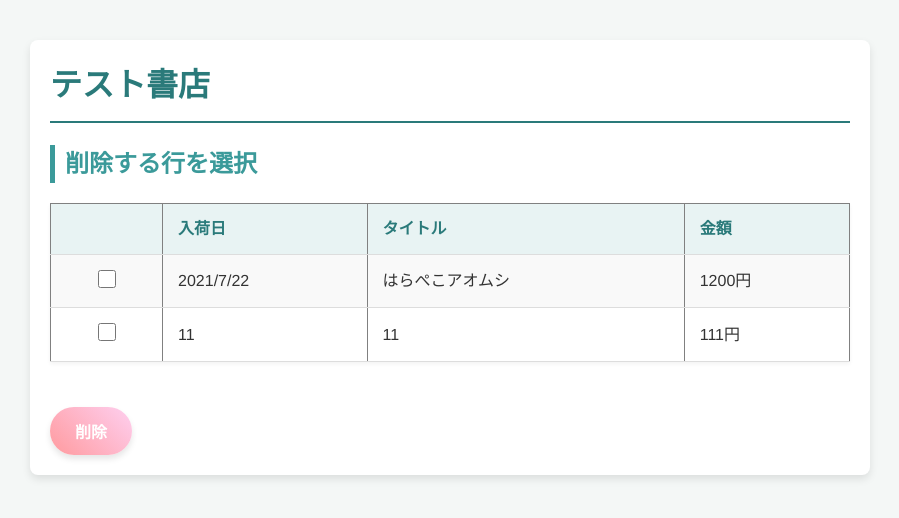
After one commit to yaakitori/flask_web_app_test, a Flask app: page /delete in a window 1280 px wide. The commit adds this page. Shown: the top 518 px of the page, without its empty margins (190-1089 px from the left). Run offline with Flask 3, Linux system fonts and the light colour scheme; data comes from the database, SQL or seed files in the repository; both versions use the stored data as it was after the commit.

Commit message:
データの削除機能を追加

```diff
--- a/flaskr/main.py
+++ b/flaskr/main.py
@@ -42,10 +42,65 @@ def register():
     title = request.form['title']
     price = request.form['price']
     arrival_day = request.form['arrival_day']
+
+    # 何も入力されていr内項目がある場合はトップページに戻る
+    if not title or not price or not arrival_day:
+        return redirect(url_for("index"))
+
     # データベースのbooksのテーブルに登録したい
-
     con =sqlite3.connect(DATABASE)
     con.execute("INSERT INTO books VALUES(?, ?, ?)", [title, price, arrival_day]) # VALUESの値をそれぞれ指定
     con.commit()  # データベースに対する変更を確定（セーブ）するための命令
     con.close()
     return redirect(url_for('index')) # 処理が終わったらトップ画面を表示
+
+# 削除ページを表示
+@app.route('/delete')
+def delete():
+
+    # データベースと接続
+    con = sqlite3.connect(DATABASE)
+    # fetchall()で取得したすべてのデータをPythonのlistオブジェクトとして取得
+    db_books = con.execute("SELECT * FROM books").fetchall()
+    con.close()
+
+    books = []
+    # db_booksを辞書オブジェクトのリストに変換
+    for row in db_books:
+        books.append(
+            {
+                "title": row[0],
+                "price": row[1],
+                "arrival_day": row[2],
+            }
+        )
+    return render_template(
+        'delete.html',
+        books=books
+    )
+
+# データの削除
+@app.route("/delete_books", methods=["POST"])
+def delete_books():
+    # どのデータを削除するか、チェックされたチェックボックスのvalueリストを受け取る
+    # HTMLのname属性を指定する
+    delete_titles = request.form.getlist("delete_titles")  # 同じname属性を持つフォーム要素（今回はチェックボックス）のvalueをリストとして受け取るためのメソッド
+
+    # 何も選択されていない場合はトップページに戻る
+    if not delete_titles:
+        return redirect(url_for("index"))
+
+    # データを削除
+    con =sqlite3.connect(DATABASE)
+
+    # SQLインジェクションを防ぐため、プレースホルダを使う
+    # 処理の骨格だけを最初に渡し、後で値を分離して渡す。後から渡される値を「SQLの命令の一部」としてではなく、常に「ただの文字列や数値データ」として扱うことを保証してくれる
+    # DELETE FROM books WHERE id IN (?, ?, ...) の形を動的に生成
+    placeholders = ", ".join(["?" for _ in delete_titles])  # delete_titlesリストの要素数に合わせて、SQL文のプレースホルダ ? を必要な数だけカンマ区切りで生成
+    sql = f"DELETE FROM books WHERE title IN ({placeholders})"
+    con.execute(sql, delete_titles)
+
+    con.commit()  # データベースに対する変更を確定（セーブ）するための命令
+    con.close()
+
+    return redirect(url_for("index"))  # 処理が終わったらトップ画面を表示
--- a/flaskr/static/style.css
+++ b/flaskr/static/style.css
@@ -97,3 +97,15 @@ input[type="submit"]:active,
     transform: translateY(0);
     box-shadow: 0 2px 4px rgba(0, 0, 0, 0.1);
 }
+
+.checkbox-cell {
+    text-align: center; /* セル内の要素を中央揃え */
+    vertical-align: middle; /* 上下中央揃え */
+}
+
+/* チェックボックス自体のスタイル */
+input[type="checkbox"] {
+    width: 18px; /* 幅を大きくする */
+    height: 18px; /* 高さを大きくする */
+    cursor: pointer; /* マウスカーソルを指の形にする */
+}
--- /dev/null
+++ b/flaskr/templates/delete.html
@@ -0,0 +1,48 @@
+<!DOCTYPE html>
+<html lang="ja">
+<head>
+    <meta charset="UTF-8">
+    <meta name="viewport" content="width=device-width, initial-scale=1.0">
+    <link rel="stylesheet" href="{{ url_for('static', filename='style.css')}}">
+    <title>書店アプリ</title>
+</head>
+<body>
+    <div class="container">
+        <h1>テスト書店</h1>
+        <h2>削除する行を選択</h2>
+        <!-- 引数で渡されたものを埋め込むことができる（波括弧２つで囲む←テンプレートエンジンの機能） -->
+            <!-- if文も作れる -->
+            {% if books == [] %}
+                <p>削除対象がありません</p>
+                <a href="{{ url_for('index') }}" class="button-link">戻る</a>
+            {% else %}
+                <form method="post" action="{{ url_for('delete_books') }}">
+                    <table border="1">
+                        <!-- テーブルの１行を表すタグ -->
+                        <tr>
+                            <th></th>
+                            <th>入荷日</th>
+                            <th>タイトル</th>
+                            <th>金額</th>
+                        </tr>
+                        <!-- for文を作れる -->
+                        {% for book in books %}
+                            <tr>
+                                <td class="checkbox-cell">
+                                    <!-- idはユニークでなければダメ -->
+                                    <input type="checkbox" id="delete_{{ book.title }}" name="delete_titles" value="{{ book.title }}">
+                                    <label for="delete_{{ book.title }}"></label>
+                                </td>
+                                <td>{{ book.arrival_day }}</td>
+                                <td>{{ book.title }}</td>
+                                <td>{{ book.price }}円</td>
+                            </tr>
+                        {% endfor %}
+                    </table>
+                    <br>
+                    <input type="submit" value="削除">
+                </form>
+            {% endif %}
+    </div>
+</body>
+</html>
--- a/flaskr/templates/index.html
+++ b/flaskr/templates/index.html
@@ -34,7 +34,8 @@
             {% endif %}
         <!-- リンクを表示させる。url_for関数の引数には、このリンクをクリックしたら実行させたいpythonの関数名を記述 -->
         <!-- 実施に渡されるのはform関数に紐づくURL -->
-            <a href="{{ url_for('form') }}" class="button-link">編集</a>
+            <a href="{{ url_for('form') }}" class="button-link">新規登録</a>
+            <a href="{{ url_for('delete') }}" class="button-link">削除</a>
     </div>
 </body>
 </html>
```
Also changed, not shown: database.db.
